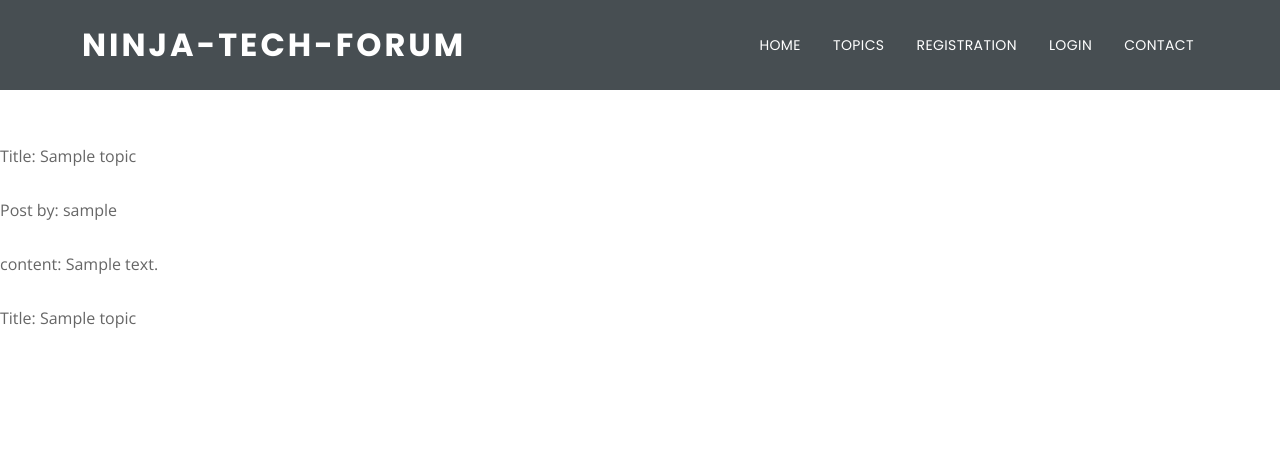
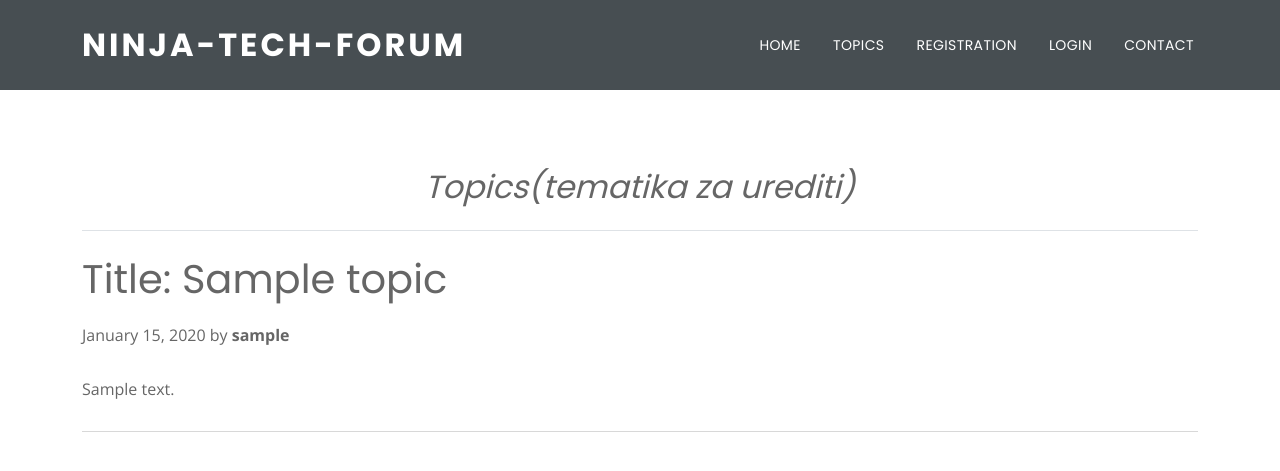
Before and after one commit to blaz-k/ninja-tech-forum, a Flask app: template templates/topic.html in a window 1280 px wide. Shown: the top 471 px of the page. Run offline with Flask 2, Linux system fonts and the light colour scheme; the template is opened without the code that fills it: most values are stand-ins (such as "Sample title", 1, 10 or a date in 2020); some libraries are stand-ins or nearby versions.

Commit message:
topic correction

```diff
--- a/templates/topic.html
+++ b/templates/topic.html
@@ -3,7 +3,6 @@
 {% else %}
 {% extends "base.html" %}
 {% endif %}
-
 
 {% block content %}
 <br>
@@ -13,20 +12,21 @@
 <br>
 <br>
 <form action="/topic/{{topic.id}}" method="post" >
-    <p>
-        Title: {{topic.title}}
-    </p>
-        <p>
-        Post by: {{topic.author.username}}
-    </p>
+    <div class=" container mt-4 mb-2 ">
+        <div class="">
+          <h2 class="pb-4 mb-4 fst-italic border-bottom text-center">
+            Topics(tematika za urediti)
+          </h2>
+          <article class="blog-post">
+            <h1 class="blog-post-title"> Title: {{topic.title}}</h1>
+              <p class="blog-post-meta">{{topic.created.strftime("%B")}} {{topic.created.day}}, {{topic.created.year}} by <strong>{{topic.author.username}}</strong></p>
 
-        <p>
-        content: {{topic.description}}
-    </p>
+            <p>{{topic.description}}</p>
+            <hr>
+          </article>
+        </div>
+    </div>
 
-        <p>
-        Title: {{topic.title}}
-    </p>
 
 </form>
 
--- a/templates/topics.html
+++ b/templates/topics.html
@@ -16,7 +16,6 @@
 <br>
 <br>
 
-<main class="container registration mt-4">
   <div class="p-4 p-md-5 mb-4 text-white rounded bg-dark">
     <div class="col-md-6 px-0">
       <h1 class="display-4 fst-italic">Title: {{topic.title}}</h1>
@@ -24,7 +23,7 @@
       <p class="lead mb-0"><a href="/topic/{{topic.id}}" class="text-white fw-bold">Continue reading...</a></p>
     </div>
   </div>
-</main>
+
   {% endfor %}
 
 {% endblock content %}
```
Also changed, not shown: static/css/topic.css (added).
